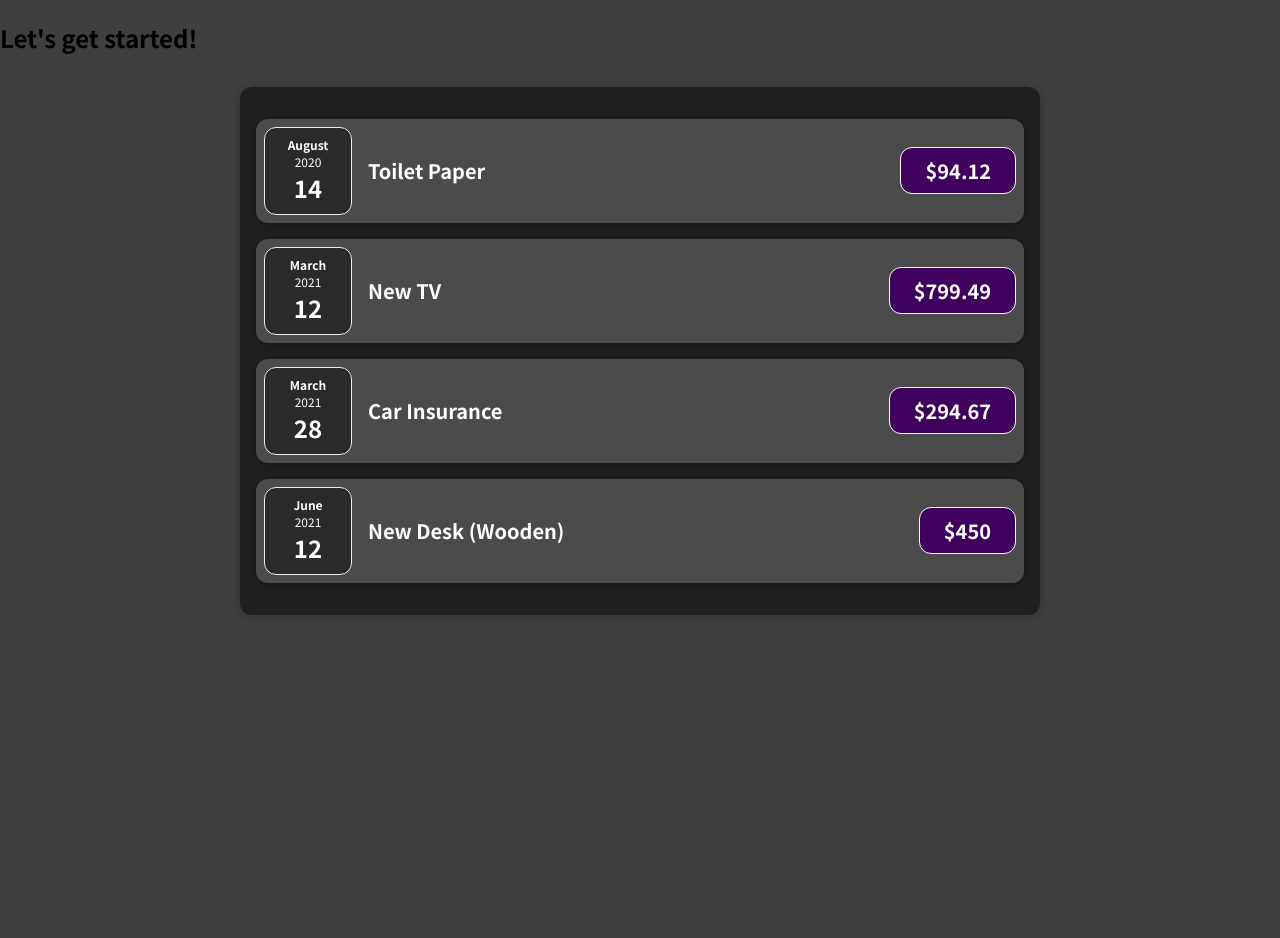
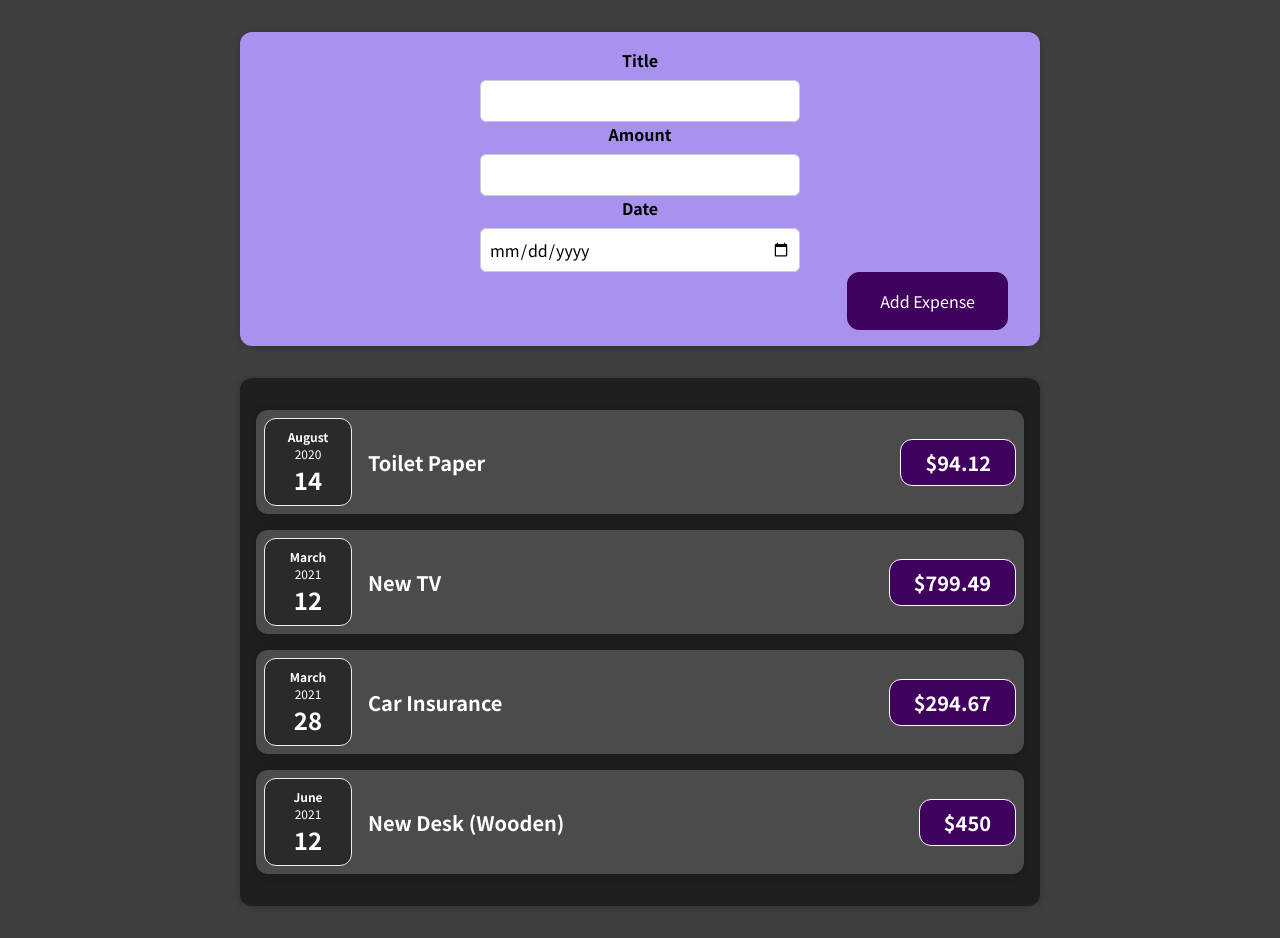
Before and after one commit to 864461/First-React-App, a React (Create React App) app: page / in a window 1280 px wide. Before the commit the page ends 800 px from the top, so only its background shows below. Built offline with nearby package versions, Linux system fonts and the light colour scheme.

Commit message:
Unnderstanding using oneSate vs multiple state

```diff
--- a/src/App.js
+++ b/src/App.js
@@ -1,4 +1,5 @@
 import React from 'react';
+import NewExpense from "./components/newExpense/NewExpense";
 import Expenses from "./components/Expenses/Expenses";
 
 const App = () => {
@@ -30,7 +31,7 @@ const App = () => {
 
   return (
     <div>
-        <h2>Let's get started!</h2>
+        <NewExpense/>
         <Expenses items={expenses}></Expenses>
     </div>
   );
--- a/src/components/newExpense/ExpenseForm.js
+++ b/src/components/newExpense/ExpenseForm.js
@@ -1,19 +1,76 @@
-import 'ExpenseForm.css';
+import './ExpenseForm.css';
+import React,{useState} from "react";
+const ExpenseForm = () => {
+    // const [enteredTitle,setEnteredTitle]= useState('')
+    // const [enteredAmount,setEnteredAmount]= useState('')
+    // const [enteredDate,setEnteredDate]= useState('')
+   const [userInput,setUserInput]  = useState({
+        enteredTitle:'',
+        enteredAmount:'',
+        enteredDate: ''
+    });
 
-const ExpenseForm = () => {
+    const titleChangeHandler = (event) => {
+        // setUserInput({
+        //     ...userInput,
+        //     enteredTitle: event.target.value
+        // })
+        // setEnteredTitle(event.target.value)
+        setUserInput((prevState) =>{
+            return {...prevState,enteredTitle: event.target.value
+            }
+
+        })
+    };
+
+    const amountChangeHandler = (event) => {
+
+        // using one state but due to react schedualing state update you could be using past state
+        // setUserInput({
+        //     ...userInput,
+        //     enteredAmount: event.target.value
+        // })
+
+        // using multipe use state
+        // setEnteredAmount(event.target.value)
+        setUserInput((prevState) => {
+            return {
+                ...prevState, enteredAmount: event.target.value
+            }
+        });
+
+    };
+
+
+    const dateChangeHandler = (event) => {
+        // setUserInput({
+        //     ...userInput,
+        //     enteredDate: event.target.value
+        // })
+        // setEnteredDate(event.target.value)
+
+        setUserInput((prevState) => {
+            return {
+                ...prevState, setEnteredDate: event.target.value
+            }
+        });
+    };
+
+
+
     return <form>
         <div className="new-expense_controls" >
             <div className="new-expense__control">
                 <label>Title</label>
-                <input type="text"/>
+                <input type="text" onChange={titleChangeHandler}/>
             </div>
             <div className="new-expense__control">
                 <label>Amount</label>
-                <input type="nummber" min="0.01" step="0.01"/>
+                <input type="nummber" min="0.01" step="0.01" onChange={amountChangeHandler}/>
             </div>
             <div className="new-expense__control">
                 <label>Date</label>
-                <input type="date"  min="2019-01-01" max="2022-12-31"/>
+                <input type="date"  min="2019-01-01" max="2022-12-31" onChange={dateChangeHandler}/>
             </div>
         </div>
         <div className="new-expense__actions">
--- a/src/components/newExpense/NewExpense.js
+++ b/src/components/newExpense/NewExpense.js
@@ -1,9 +1,10 @@
 import React from "react";
 import './NewExpense.css'
+import ExpenseForm from "./ExpenseForm";
 const NewExpense = () => {
 
     return <div className="new-expense">
-
+        <ExpenseForm/>
     </div>
 
 }
```
